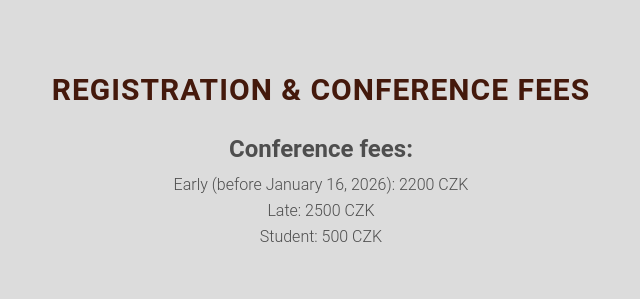
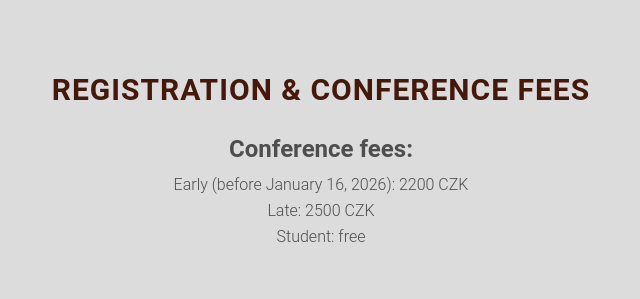
Before and after one commit to cglbl2026/cglbl2026.github.io, a website: page index.html in a window 1280 px wide. Shown: the part 2360-2659 px from the top of the page, 319-959 px from the left. Drawn offline with Linux system fonts and the light colour scheme; a web font is replaced by a local one.

Commit message:
Update index.html

```diff
--- a/index.html
+++ b/index.html
@@ -247,7 +247,7 @@
                     <div style="text-align: center;"> <h3> Conference fees:</h3>
                     Early (before January 16, 2026): 2200 CZK <br>
                     Late: 2500 CZK<br>
-                    Student: 500 CZK</div>
+                    Student: free </div>
 
 
                 </div>
```
